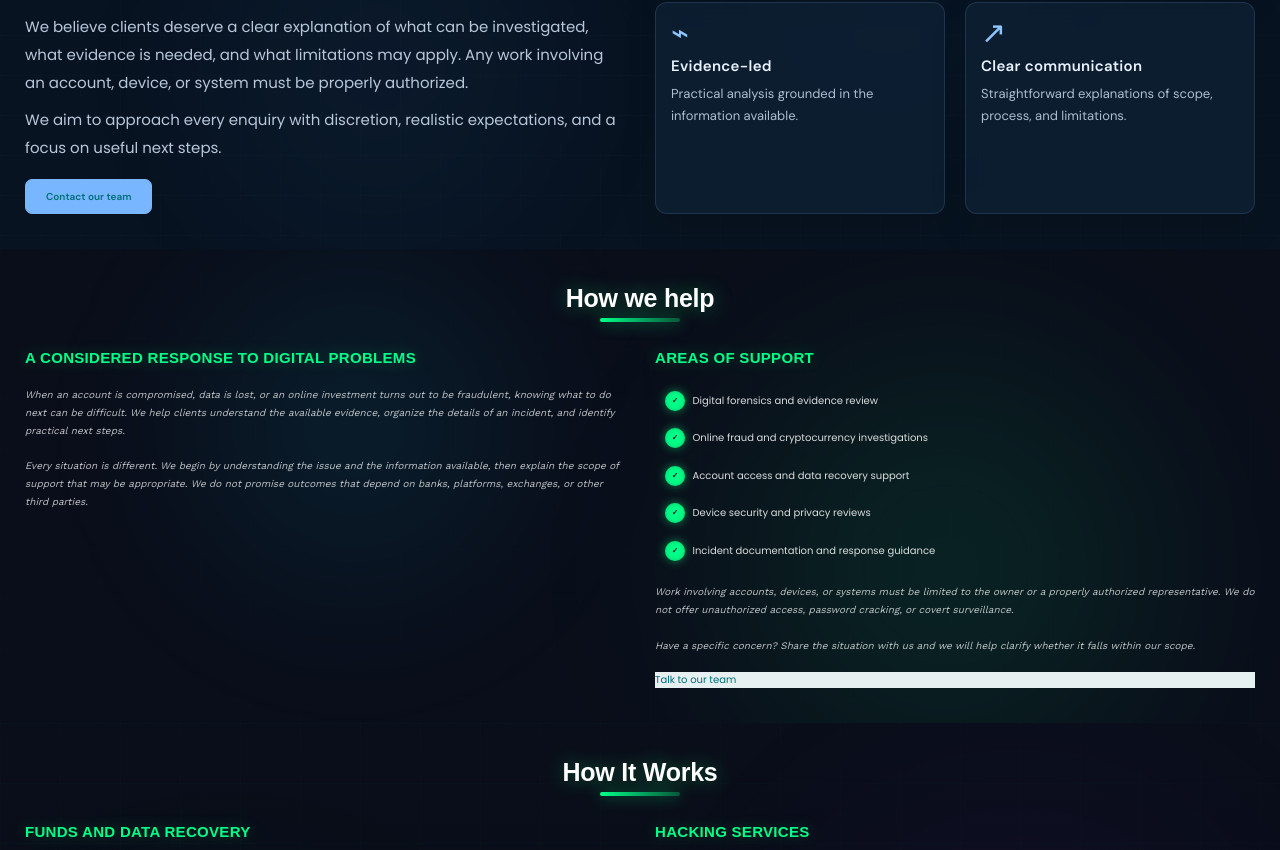
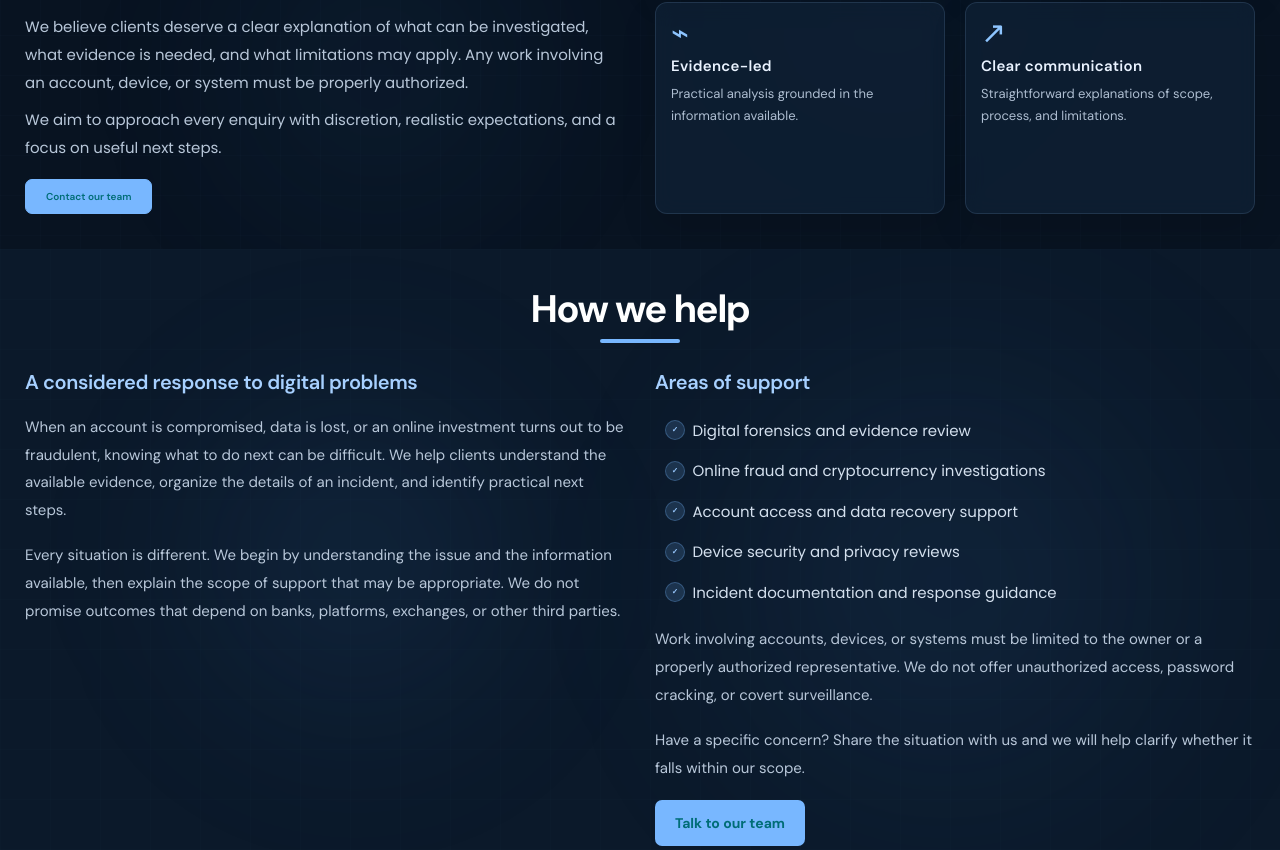
Before and after one commit to Geekhank/hireahacker, a React (Vite) app: page / in a window 1280 px wide. Shown: the part 1050-1900 px from the top of the page. Built offline with nearby package versions, Linux system fonts and the light colour scheme; a web font is replaced by a local one.

Commit message:
Apply cohesive professional cybersecurity visual theme

```diff
--- a/src/pages/home/what-we-do/WhatWeDo.module.css
+++ b/src/pages/home/what-we-do/WhatWeDo.module.css
@@ -293,3 +293,21 @@
     transform: scale(1.1);
   }
 }
+
+/* Professional dark cybersecurity theme */
+.whatWeDoSection{background:#0b192a;color:#edf4fc}
+.gridPattern{background-image:linear-gradient(rgba(125,170,220,.035) 1px,transparent 1px),linear-gradient(90deg,rgba(125,170,220,.035) 1px,transparent 1px)}
+.glowOrb1,.glowOrb2{background:radial-gradient(circle,rgba(55,126,202,.12),transparent 70%)}
+.heading,.columnHeading{font-family:"DM Sans",sans-serif;text-shadow:none}
+.heading{font-size:clamp(28px,3vw,40px);letter-spacing:-.04em}
+.columnHeading{color:#a7d0ff;font-size:20px;letter-spacing:-.02em;text-transform:none}
+.accentLine{background:#78b7ff;box-shadow:none}
+.contentGrid{font-family:"DM Sans",sans-serif;color:#b8c7d9}
+.paragraph{font-family:"DM Sans",sans-serif;font-size:15px;line-height:1.85;color:#b8c7d9;font-style:normal}
+.serviceItem{font-family:"DM Sans",sans-serif;color:#d4e0ee;font-size:15px}
+.serviceItem:hover{color:#9ccaff;text-shadow:none}
+.serviceItem::before{background:linear-gradient(90deg,#78b7ff,transparent)}
+.checkIcon{background:rgba(120,183,255,.16);color:#9bcaff;box-shadow:none;border:1px solid rgba(120,183,255,.28)}
+.serviceItem:hover .checkIcon{box-shadow:none;transform:none}
+.ctaButton{display:inline-flex;align-items:center;justify-content:center;width:fit-content;min-height:46px;padding:0 20px;border-radius:7px;background:#78b7ff;color:#071526;text-decoration:none;font:700 14px "DM Sans",sans-serif}
+.ctaButton:hover{background:#a0ceff}
```
